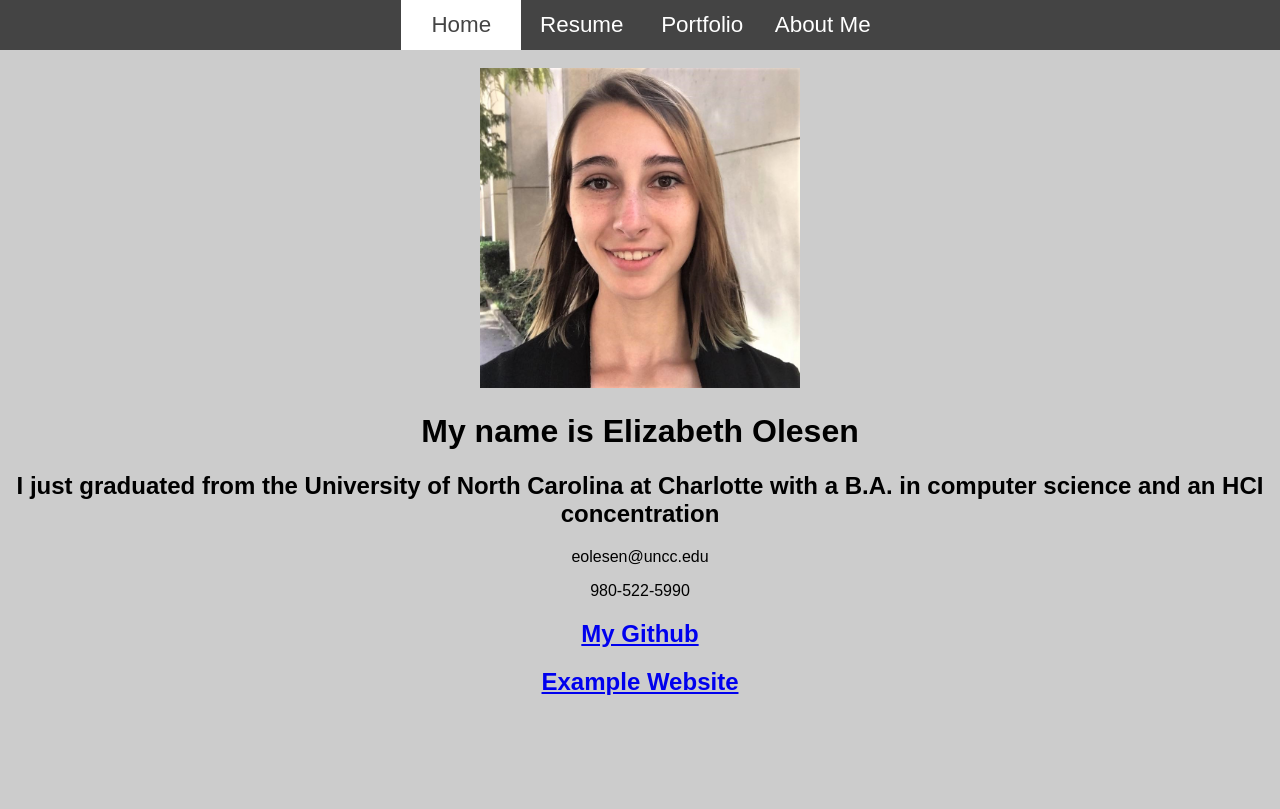
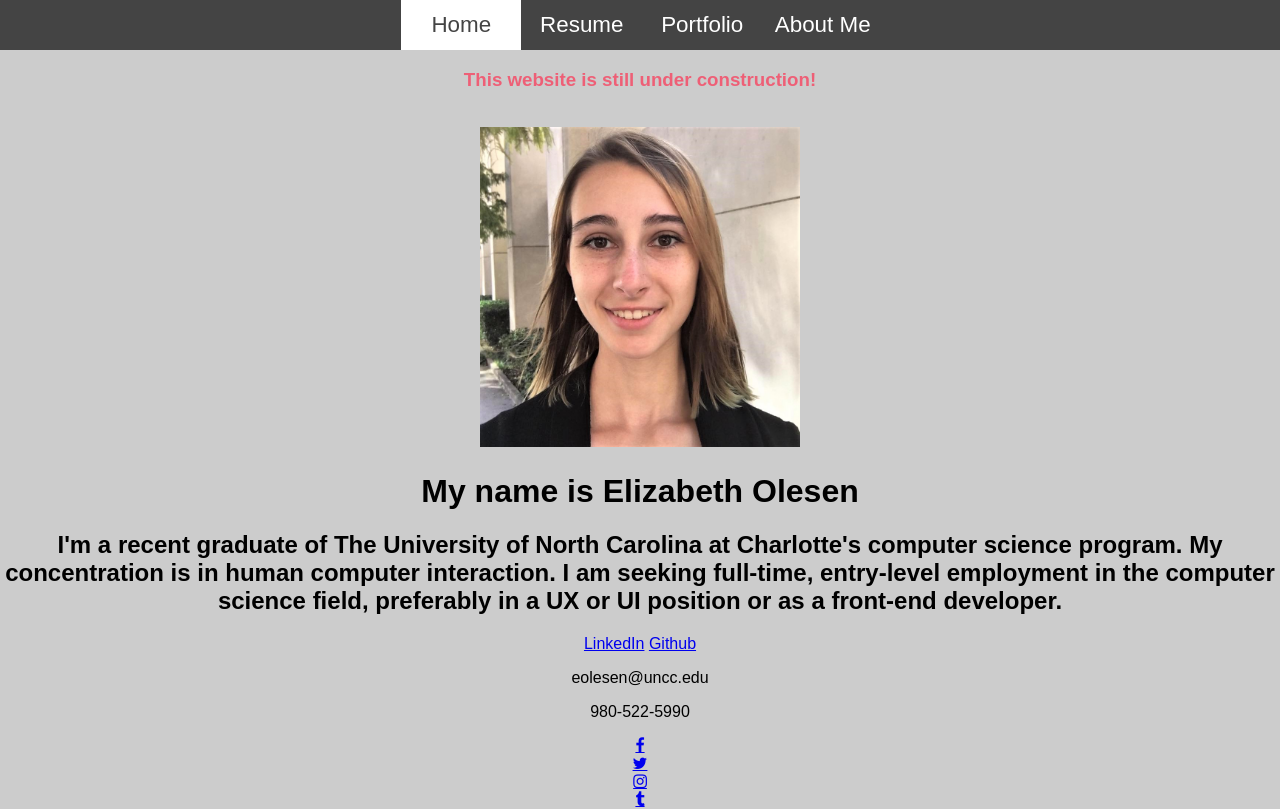
Before and after one commit to eolesen/eolesen.github.io, a plain HTML site: page index.html in a window 1280 px wide. Drawn offline with Linux system fonts and the light colour scheme.

Commit message:
adding social links

```diff
--- a/index.html
+++ b/index.html
@@ -4,6 +4,7 @@
     <meta charset="UTF-8">
     <title>Elizabeth Olesen</title>
     <link rel="stylesheet" type="text/css" href="index.css">
+    <link rel="stylesheet" href="https://cdnjs.cloudflare.com/ajax/libs/font-awesome/4.7.0/css/font-awesome.min.css">
 </head>
 <body>
     <header>
@@ -17,24 +18,33 @@
         </div>
     </header>
 
-
+        <h3 style="color: #ee5f76;">This website is still under construction!</h3>
     <br>
     <img id="headshot" src="./images/proffessionalPhoto.jpg">
     <h1>My name is Elizabeth Olesen</h1>
 
     <div id="description">
-        <h2> I just graduated from the University of North Carolina at Charlotte with a B.A. in computer science and an HCI concentration</h2>
+        <h2>I'm a recent graduate of The University of North Carolina at Charlotte's computer science program. My
+            concentration is in human computer interaction. I am seeking full-time, entry-level employment in the
+            computer science field, preferably in a UX or UI position or as a front-end developer.</h2>
+        <div id="contactEolesen">
+            <a href="www.linkedin.com/in/elizabeth-olesen-604663104">LinkedIn</a>
+            <a href="https://github.com/eolesen">Github</a>
+            <p>eolesen@uncc.edu</p>
+            <p>980-522-5990</p>
+        </div>
+
+        <div id="socialMedia">
+            <a href="#" class="fa fa-facebook" target="_blank"></a>
+            <br>
+            <a href="#" class="fa fa-twitter" target="_blank"></a>
+            <br>
+            <a href="https://www.instagram.com/chromaticgiraffes/" class="fa fa-instagram" target="_blank"></a>
+            <br>
+            <a href="http://chromaticgiraffes.tumblr.com/" class="fa fa-tumblr" target="_blank"></a>
+        </div>
+
     </div>
-
-    <div id="contactEolesen">
-        <p>eolesen@uncc.edu</p>
-        <p>980-522-5990</p>
-    </div>
-
-    <!--<h2><a href="./Elizabeth%20Olesen%20Resume.pdf"> My Resume</a></h2>-->
-    <h2><a href="https://github.com/eolesen"> My Github</a></h2>
-    <h2><a href="./websiteExample/index.html"> Example Website</a></h2>
-    <!--<p>well, it will be my intro page, and have a link to my portfolio which will be an embedded pdf page called portfolio.pdf</p>-->
 
 </body>
 </html>
```
Also changed, not shown: portfolio.html (+1 -1 lines).
